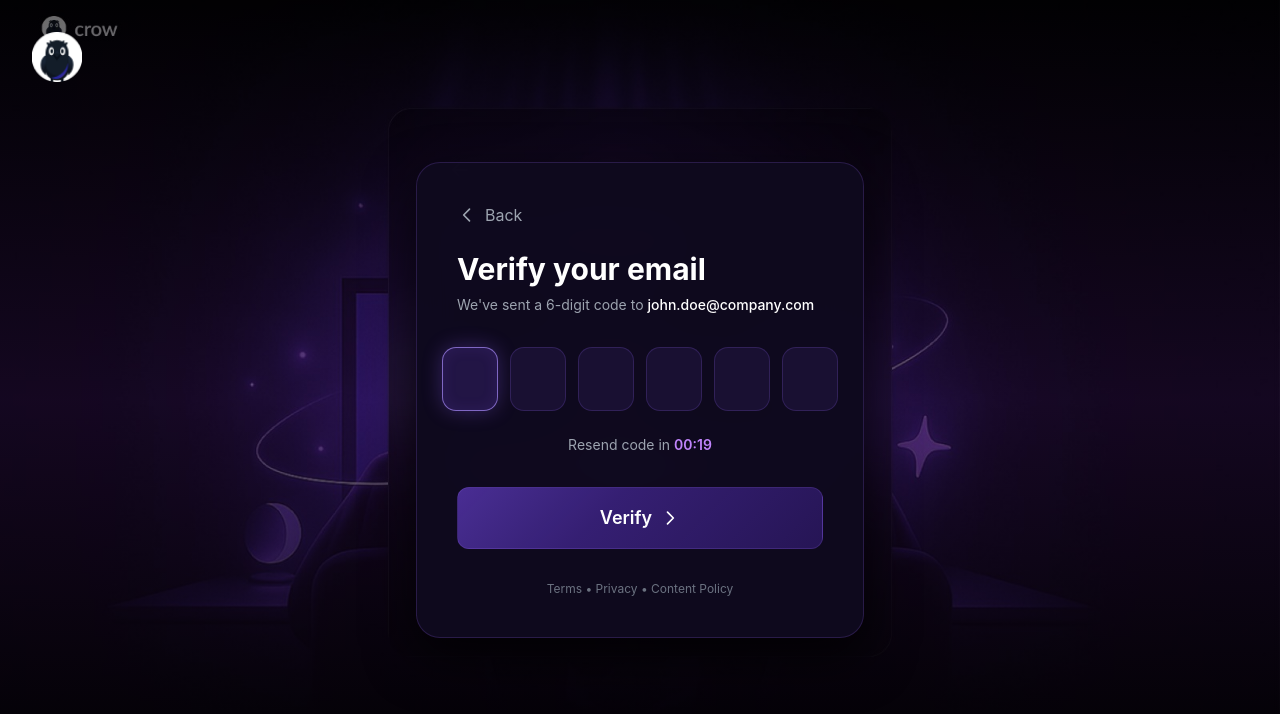
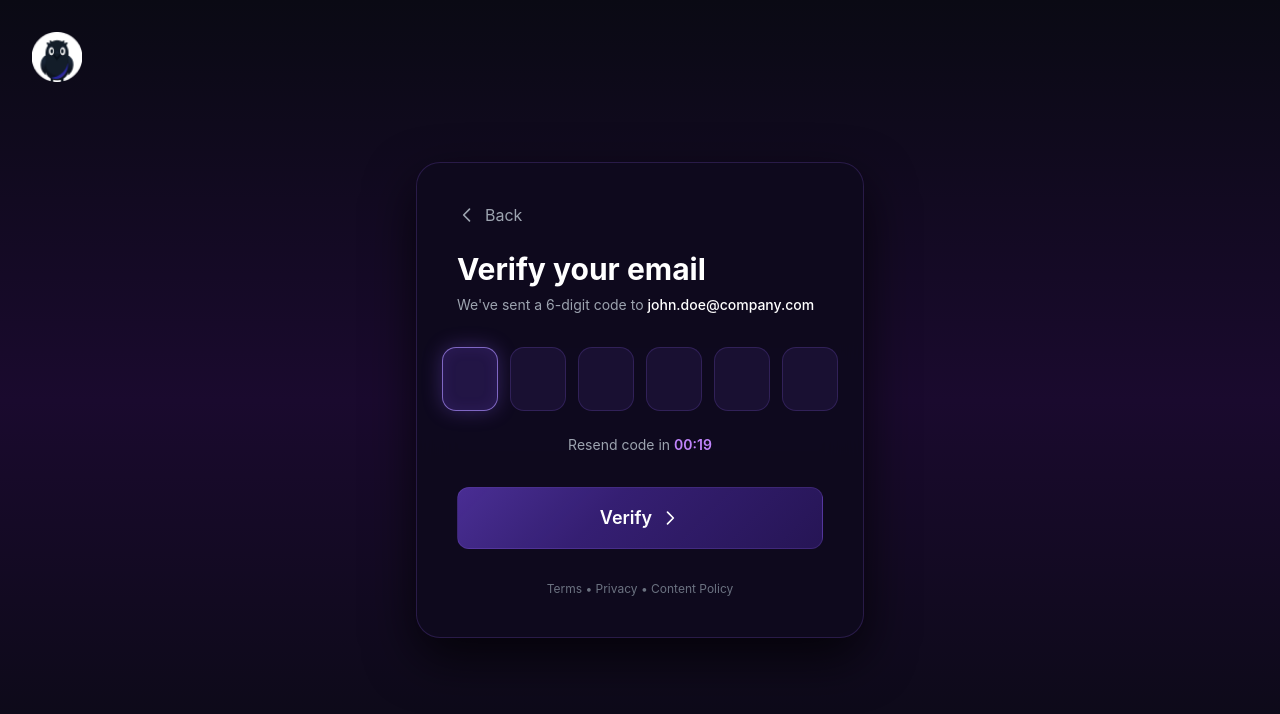
Before and after one commit to rishu160/next.js-login-page, a Next.js app: page /next.js-login-page/ in a window 1280 px wide. Shown: the top 714 px of the page. Built offline with nearby package versions, Linux system fonts and the light colour scheme.

Commit message:
Replace background with gradient

```diff
--- a/src/app/page.tsx
+++ b/src/app/page.tsx
@@ -62,21 +62,7 @@ export default function Home() {
   };
 
   return (
-    <div className="relative h-screen w-full overflow-hidden">
-      {/* Background Image */}
-      <div className="absolute inset-0 z-0">
-        <Image
-          src="/next.js-login-page/bg.jpg"
-          alt="Background"
-          fill
-          className="object-cover object-center"
-          priority
-          quality={100}
-          sizes="100vw"
-        />
-        <div className="absolute inset-0 bg-gradient-to-b from-black/60 via-purple-900/20 to-black/80" />
-      </div>
-
+    <div className="relative h-screen w-full overflow-hidden bg-gradient-to-b from-[#0a0a14] via-[#1a0a2e] to-[#0a0a14]">
       {/* Logo */}
       <div className="absolute top-8 left-8 z-20 animate-fade-in">
         <Image src="/next.js-login-page/logo.png" alt="Crow Logo" width={50} height={50} />
```
